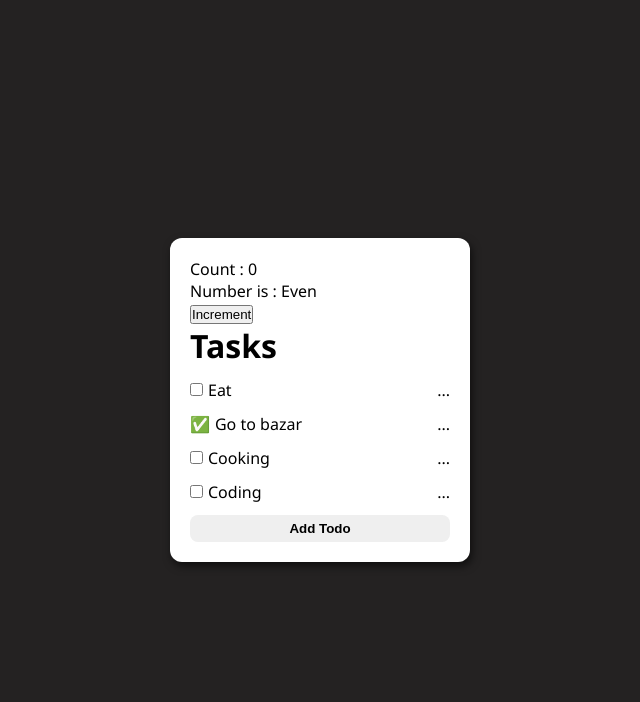
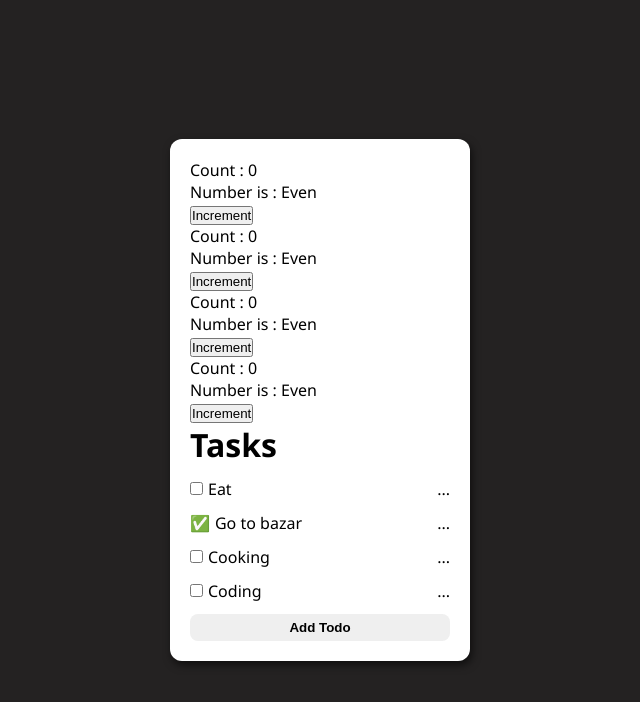
Before and after one commit to Uzmakh/PiyushReact, a React (Vite) app in the folder todoapp/: page / in a window 1280 px wide. Shown: the top 702 px of the page, without its empty margins (320-960 px from the left). Built offline with nearby package versions, Linux system fonts and the light colour scheme.

Commit message:
component has local state

```diff
--- a/todoapp/src/App.jsx
+++ b/todoapp/src/App.jsx
@@ -7,6 +7,9 @@ import "./App.css";
 const App = () => {
   return (
     <div className="todo-container">
+      <Counter/>
+      <Counter/>
+      <Counter/>
       <Counter/>
       <Header title="Tasks" />
       <TodoItem text="Eat" />
```
